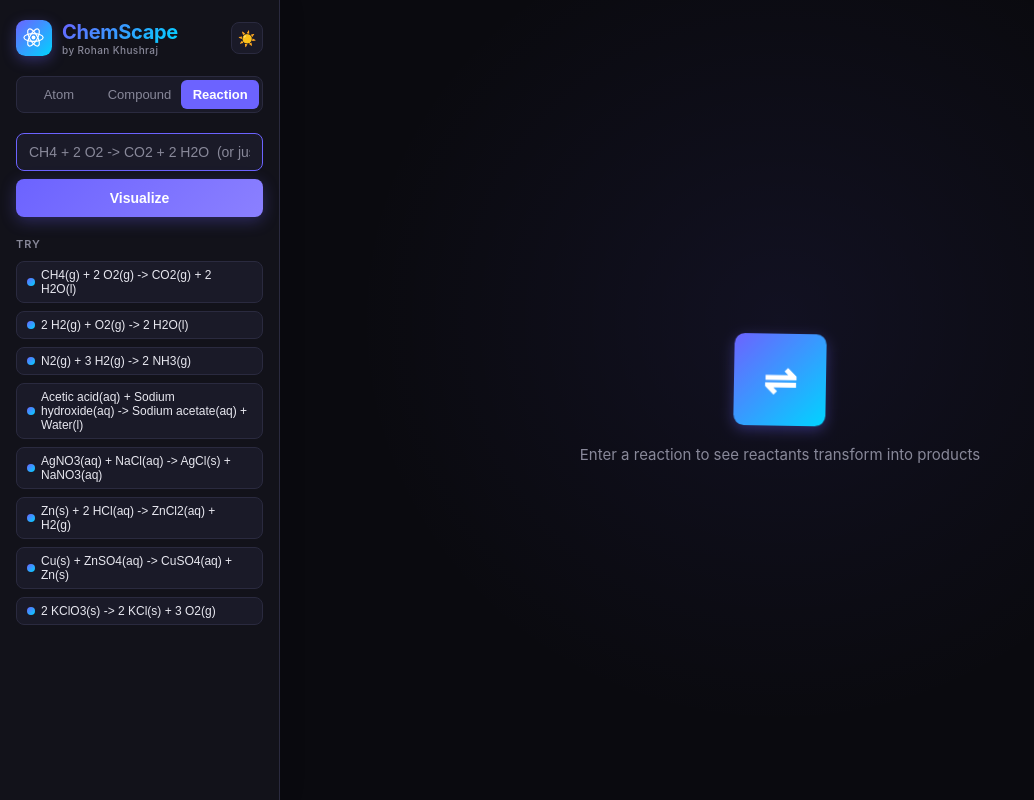
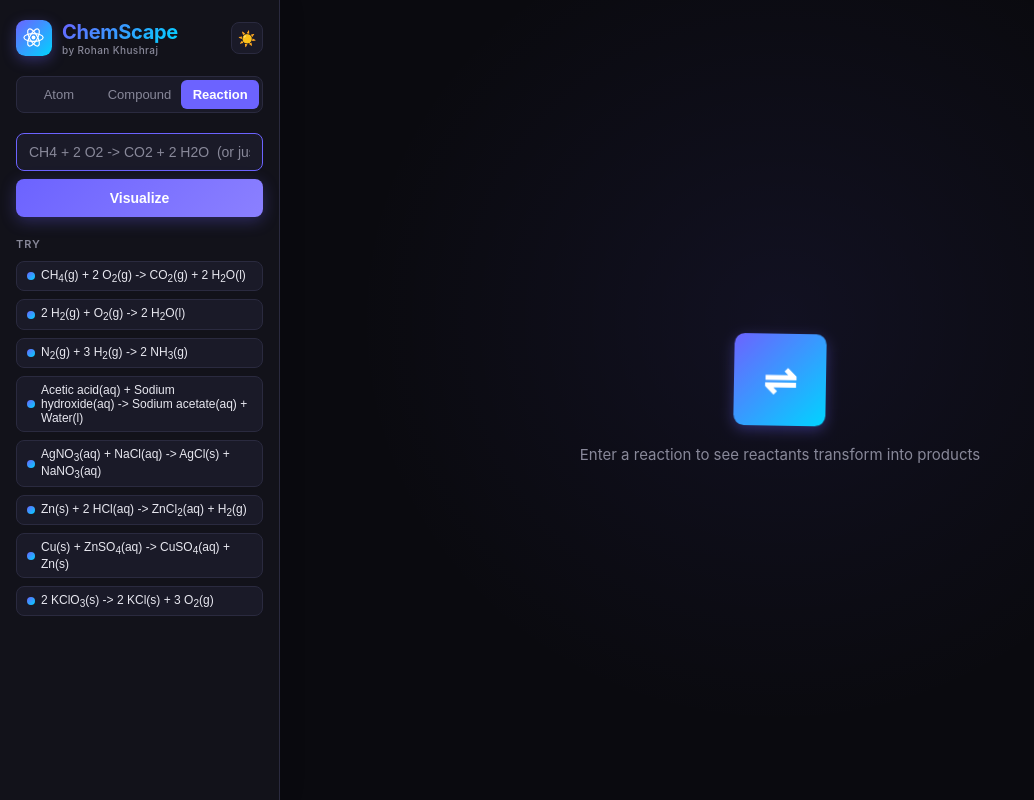
Before and after one commit to rkhushraj/chemscape, a React (Vite) app: page / in a window 1280 px wide. Both pictures are taken after a click on the button "Reaction". Shown: the whole page, without its empty margins (0-1034 px from the left). Built offline with nearby package versions, Linux system fonts and the light colour scheme; what 3dmol would draw is missing.

Commit message:
Personalize displacement step descriptions and subscript reaction formulas in TRY list

```diff
--- a/src/App.jsx
+++ b/src/App.jsx
@@ -5,7 +5,7 @@ import AtomViewer from './AtomViewer.jsx'
 import { fetchCompound, fetchCompoundInfo } from './pubchem.js'
 import { parseReaction, EXAMPLE_REACTIONS } from './reactions.js'
 import { findElement } from './elements.js'
-import FormulaText from './Formula.jsx'
+import FormulaText, { ReactionText } from './Formula.jsx'
 import './App.css'
 
 const VIEW_MODES = [
@@ -267,7 +267,7 @@ export default function App() {
                     className="suggestion-chip"
                     onClick={() => { setReactionInput(r); runReaction(r) }}
                   >
-                    {r}
+                    <ReactionText text={r} />
                   </button>
                 ))}
               </div>
--- a/src/Formula.jsx
+++ b/src/Formula.jsx
@@ -32,3 +32,32 @@ export function RichText({ parts }) {
 export function f(formula, state) {
   return { f: formula, state }
 }
+
+// Renders a full reaction equation string (e.g. "2 H2(g) + O2(g) -> 2 H2O(l)"),
+// subscripting numbers that are part of a formula while leaving leading
+// coefficients (numbers preceded by whitespace or nothing) as normal text.
+// Each whitespace-delimited token is kept on one line so a formula and its
+// state label (e.g. "H2O(l)") never get split across a wrap.
+export function ReactionText({ text }) {
+  return (
+    <span>
+      {text.split(/(\s+)/).map((token, i) => {
+        if (/^\s+$/.test(token) || token === '') return token
+        const parts = token.split(/(\d+)/)
+        return (
+          <span key={i} style={{ whiteSpace: 'nowrap' }}>
+            {parts.map((part, j) => {
+              if (/^\d+$/.test(part)) {
+                const prevChar = (parts[j - 1] || '').slice(-1)
+                if (/[A-Za-z)]/.test(prevChar)) {
+                  return <sub key={j}>{part}</sub>
+                }
+              }
+              return part
+            })}
+          </span>
+        )
+      })}
+    </span>
+  )
+}
--- a/src/chemistry.js
+++ b/src/chemistry.js
@@ -622,7 +622,24 @@ function checkOccurrence(classification, R, P) {
 
 // ── Step descriptions ───────────────────────────────────────────
 
-function breakingDescription(classification, R) {
+// For a single-displacement reaction A + BC -> AC + B, identifies the
+// displacing element (A), the displaced element (B), and the compounds
+// it moves between.
+function singleDisplacementInfo(R, P) {
+  const rIsEl = R.map(r => isElementFormula(r.resolvedFormula))
+  const pIsEl = P.map(p => isElementFormula(p.resolvedFormula))
+  const freeReactantIdx = rIsEl.indexOf(true)
+  const freeProductIdx = pIsEl.indexOf(true)
+  return {
+    displacingEl: elementSymbol(R[freeReactantIdx].resolvedFormula),
+    displacedEl: elementSymbol(P[freeProductIdx].resolvedFormula),
+    freeProduct: P[freeProductIdx],
+    compoundReactant: R[1 - freeReactantIdx],
+    compoundProduct: P[1 - freeProductIdx],
+  }
+}
+
+function breakingDescription(classification, R, P) {
   switch (classification.type) {
     case 'combustion':
       return ['The C–H and C–C bonds in the fuel and the O=O double bonds in O2 all break apart.']
@@ -630,8 +647,10 @@ function breakingDescription(classification, R) {
       return ['The bonds within ', ...joinFormulas(R, ' and '), ' break, freeing the atoms to recombine.']
     case 'decomposition':
       return ['The bonds holding ', { f: R[0].resolvedFormula, state: R[0].state }, ' together break apart, separating it into its components.']
-    case 'single-displacement':
-      return ['The bond between the displaced element and the rest of the compound breaks.']
+    case 'single-displacement': {
+      const info = singleDisplacementInfo(R, P)
+      return ['The bond between the displaced element (', info.displacedEl, ') and the rest of ', { f: info.compoundReactant.resolvedFormula, state: info.compoundReactant.state }, ' breaks.']
+    }
     case 'double-displacement':
     case 'acid-base':
       return ['The ionic bonds in both ', ...joinFormulas(R, ' and '), ' break, releasing their ions into solution.']
@@ -640,7 +659,7 @@ function breakingDescription(classification, R) {
   }
 }
 
-function formingDescription(classification, P) {
+function formingDescription(classification, P, R) {
   switch (classification.type) {
     case 'combustion':
       return ['New C=O bonds form in CO2 and O–H bonds form in H2O.']
@@ -648,8 +667,10 @@ function formingDescription(classification, P) {
       return ['New bonds form between the atoms, creating ', { f: P[0].resolvedFormula, state: P[0].state }, '.']
     case 'decomposition':
       return ['The freed atoms settle into new, more stable arrangements: ', ...joinFormulas(P, ' and '), '.']
-    case 'single-displacement':
-      return ['The displacing element forms a new bond with the compound, while the displaced element is set free.']
+    case 'single-displacement': {
+      const info = singleDisplacementInfo(R, P)
+      return ['The displacing element (', info.displacingEl, ') forms a new bond, creating ', { f: info.compoundProduct.resolvedFormula, state: info.compoundProduct.state }, ', while the displaced element (', info.displacedEl, ') is set free as ', { f: info.freeProduct.resolvedFormula, state: info.freeProduct.state }, '.']
+    }
     case 'double-displacement':
       return ['The ions recombine with new partners, forming ', ...joinFormulas(P, ' and '), '.']
     case 'acid-base':
@@ -727,12 +748,12 @@ export function analyzeReaction(reactants, products) {
     steps.push({
       title: 'Bonds Break',
       phase: 'breaking',
-      description: breakingDescription(classification, R),
+      description: breakingDescription(classification, R, P),
     })
     steps.push({
       title: 'New Bonds Form',
       phase: 'forming',
-      description: formingDescription(classification, P),
+      description: formingDescription(classification, P, R),
     })
     const resultParts = ['The reaction completes, producing ', ...joinFormulas(P, ' and '), '.']
     if (occurrence.reason) resultParts.push(' ' + occurrence.reason)
```
